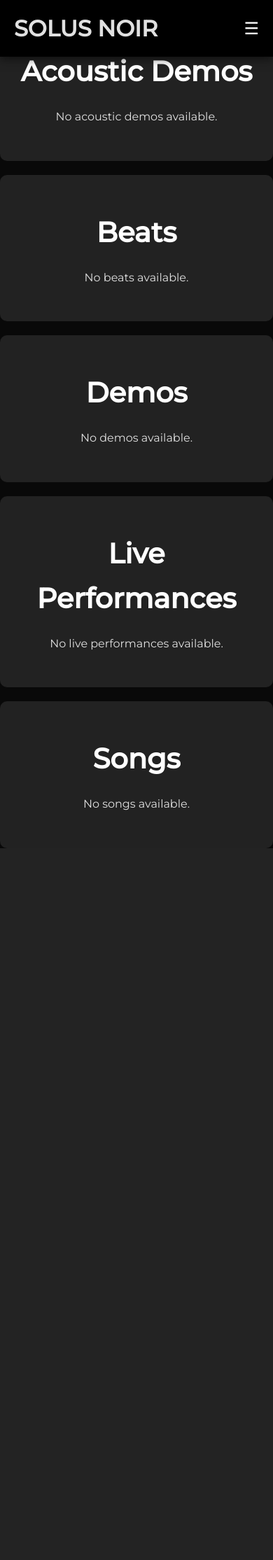
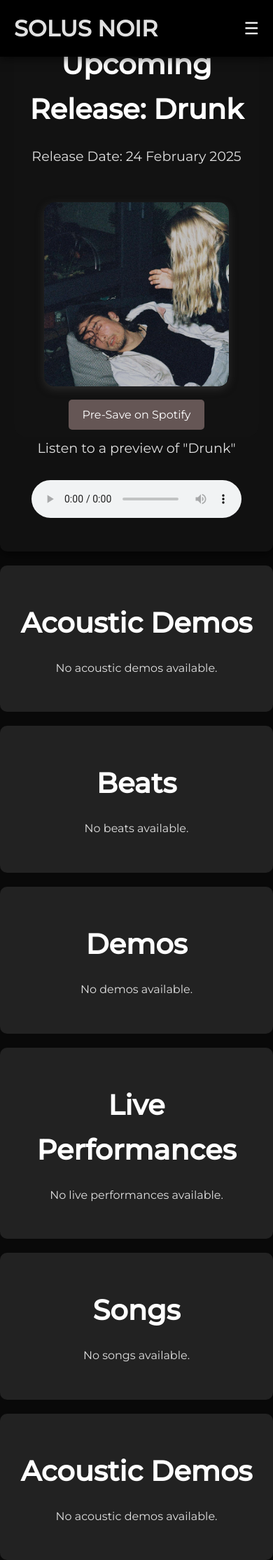
Before and after one commit to solusnoir/soluswebsite, a Flask app: page /portfolio in a window 390 px wide. Shown: the whole page at 70% size. Before the commit the page ends 1212 px from the top, so only its background shows below. Run offline with Flask 3, Linux system fonts and the light colour scheme.

```diff
--- a/static/styles.css
+++ b/static/styles.css
@@ -111,7 +111,7 @@ body {
 .visitor-counter h2 {
   font-size: 2rem;
   font-weight: bold;
-  color: #604e4c; /* Standout blue color */
+  color: #604e4c; /* Standout red color */
   margin-bottom: 15px;
 }
 
@@ -263,7 +263,7 @@ body {
 }
 
 .cta-button:hover {
-  background-color: #0088cc;
+  background-color: #544040;
 }
 
 /* Responsive Design */
--- a/templates/portfolio.html
+++ b/templates/portfolio.html
@@ -27,7 +27,35 @@
         </div>
     </header>
 
+    <!-- Hero Section for Upcoming Release -->
+    <section class="hero-section">
+        <div class="hero-content">
+            <h2>Upcoming Release: Drunk</h2>
+            <p>Release Date: 24 February 2025</p>
 
+            <div class="cover-art">
+                <img class="presaveimage" src="{{ url_for('static', filename='images/drunk_cover.jpg') }}"
+                    alt="Drunk Cover Art">
+            </div>
+
+            <a href="https://distrokid.com/hyperfollow/solusnoir/drunk-2" target="_blank" class="cta-button">Pre-Save
+                on Spotify</a>
+
+
+        </div>
+
+        <!-- preview section -->
+        <div>
+            <p class="presavetext">Listen to a preview of "Drunk"</p>
+
+            <audio controls class="audio-drunk">
+                <source src="{{ url_for('static', filename='snippet/Solus Noir - Drunk (snippet).wav') }}"
+                    type="audio/wav">
+                Your browser does not support the audio element.
+            </audio>
+        </div>
+
+    </section>
 
     <!-- Acoustic Demos Section -->
     <section id="acoustic" class="audio-section">
@@ -129,6 +157,27 @@
         </div>
     </section>
 
+    <!-- Acoustic Demos Section -->
+    <section id="acoustic" class="audio-section">
+        <h2 class="section-title">Acoustic Demos</h2>
+        <div class="song-list">
+            {% if acoustic_files_info %}
+            {% for song in acoustic_files_info %}
+            <div class="song-card">
+                <audio controls>
+                    <source src="{{ song.url }}" type="audio/wav">
+                    Your browser does not support the audio element.
+                </audio>
+                <a href="{{ song.download_url }}" target="_blank" class="download-link">Download {{ song.name }}</a>
+            </div>
+            {% endfor %}
+            {% else %}
+            <p>No acoustic demos available.</p>
+            {% endif %}
+        </div>
+    </section>
+
+
     <!-- Add this closing script at the bottom to make sure it's loaded properly -->
     <script src="{{ url_for('static', filename='scripts.js') }}" defer></script>
 </body>
```
